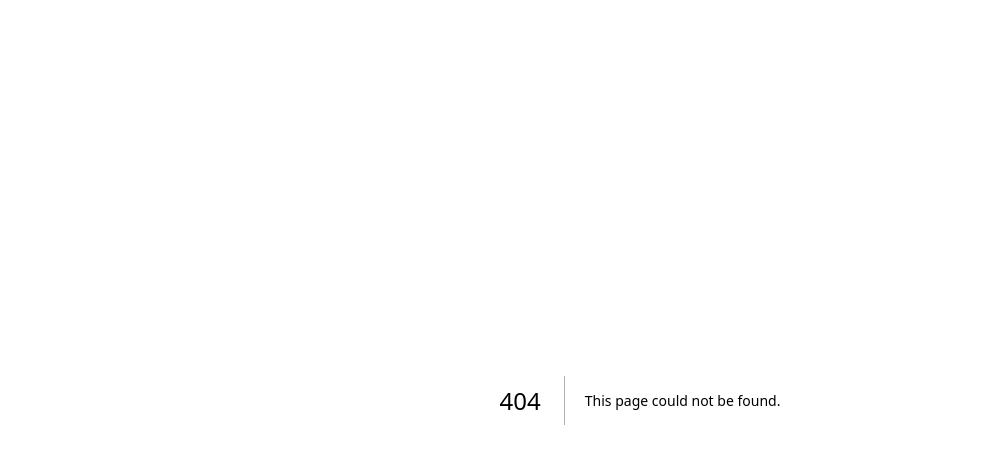
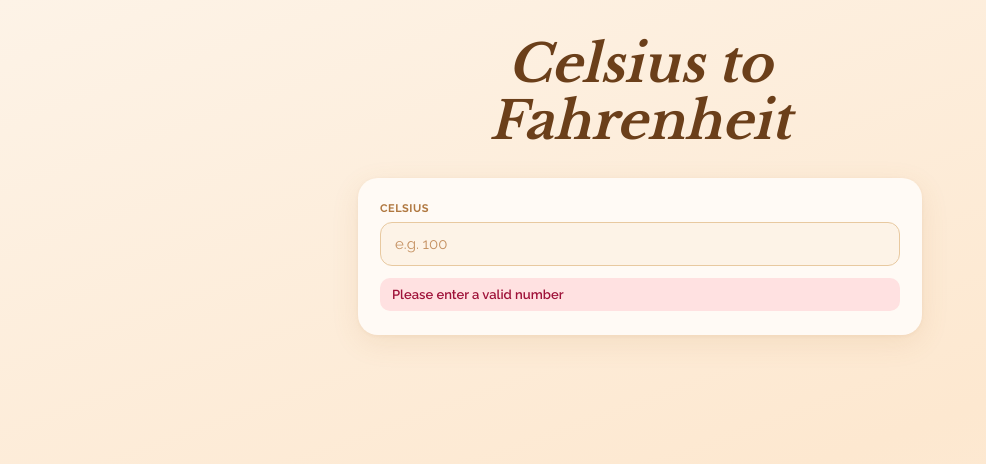
Before and after one commit to kkbuild/greetings, a Next.js app: page /celsius-to-fahrenheit in a window 1280 px wide. Before the commit this address had no page. Shown: the top 464 px of the page, without its empty margins (0-986 px from the left). Built offline with nearby package versions, Linux system fonts and the light colour scheme.

Commit message:
feat: add Celsius to Fahrenheit converter page

```diff
--- /dev/null
+++ b/app/celsius-to-fahrenheit/page.tsx
@@ -0,0 +1,38 @@
+'use client'
+
+import { useState } from 'react'
+import { celsiusToFahrenheit } from '@/lib/celsiusToFahrenheit'
+
+export default function CelsiusToFahrenheit() {
+  const [celsiusInput, setCelsiusInput] = useState('')
+
+  const parsed = celsiusInput.trim() === '' ? NaN : Number(celsiusInput)
+  const isValid = !Number.isNaN(parsed)
+
+  return (
+    <div className="wrap">
+      <div className="hero">
+        <h1>Celsius to Fahrenheit</h1>
+      </div>
+
+      <div className="card">
+        <label htmlFor="celsius">Celsius</label>
+        <input
+          id="celsius"
+          name="celsius"
+          type="text"
+          inputMode="decimal"
+          value={celsiusInput}
+          onChange={e => setCelsiusInput(e.target.value)}
+          placeholder="e.g. 100"
+        />
+
+        {isValid ? (
+          <p>= {celsiusToFahrenheit(parsed)}°F</p>
+        ) : (
+          <div className="err" role="alert">Please enter a valid number</div>
+        )}
+      </div>
+    </div>
+  )
+}
```
